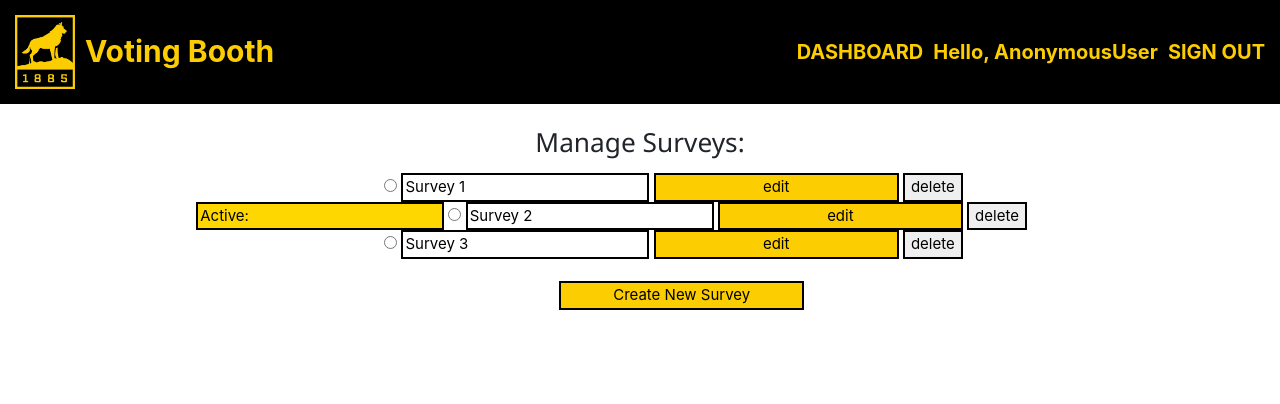
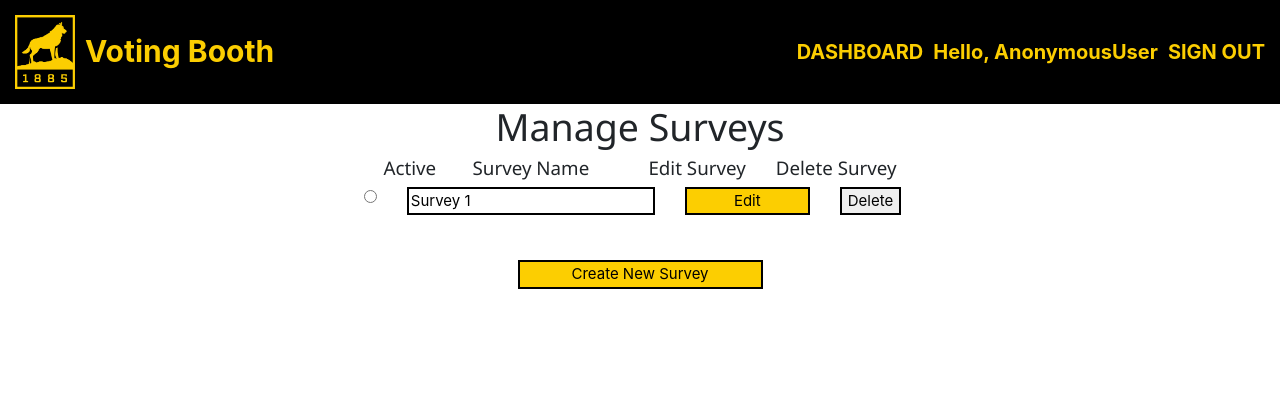
Before and after one commit to MTUHIDE/ask-meagain, a Django app: page /admin/manage_survey/ in a window 1280 px wide. Shown: the top 404 px of the page. Run offline with Django 3.2, Linux system fonts and the light colour scheme; some libraries are stand-ins or nearby versions.

Commit message:
Manage Survey Page

```diff
--- a/admin_back/templates/admin_back/manage_survey.html
+++ b/admin_back/templates/admin_back/manage_survey.html
@@ -1,37 +1,45 @@
 {% extends 'admin_back/base.html' %}
 
+
 {% block content %}
+    <a style="text-align: center;"><H1>Manage Surveys</H1></a>
+
+<div class="container" align="center">
+    <div class="row justify-content-center">
+        <div class="col-sm-auto" style="width: 60px">
+            <h5>Active</h5>
+        </div>
+        <div class="col-sm-auto" style="width: 205px">
+            <h5>Survey Name</h5>
+        </div>
+        <div class="col-sm-auto">
+            <h5>Edit Survey</h5>
+        </div>
+        <div class="col-sm-auto">
+            <h5>Delete Survey</h5>
+        </div>
+    </div>
+
+    <div class="row justify-content-center">
+        <div class="col-sm-auto" style="margin-left: -15px">
+            <input type="radio" value="active" id="active1" name="active">
+        </div>
+        <div class="col-sm-auto">
+            <input type="text" value="Survey 1" />
+        </div>
+        <div class="col-sm-auto" >
+            <button style="width:125px;" onclick="window.location.href = 'http://127.0.0.1:8000/admin/manage_question/1/'">Edit</button>
+        </div>
+        <div class="col-sm-auto">
+            <input type="button" value="Delete" onclick=""/><br/>
+        </div>
+    </div>
 
     <br>
-    <div id="Question"></div>
-    <h3>
-        <p class="text-center">Manage Surveys:</p>
-    </h3>
+    <br/>
+    <button onclick="window.location.href = 'http://127.0.0.1:8000/admin/create_survey/'">Create New Survey</button>
+</div>
 
-    <label for="active1" style  ="width: 380px"></label>
-    <input type="radio" value="active" id="active1" name="active">
-    <input type="text" value="Survey 1" readonly/>
-    <button onclick="window.location.href = 'http://127.0.0.1:8000/admin/manage_question/1/'">edit</button>
-    <input type="button" value="delete" onclick=""/> <br/>
-
-    <label for="active2" style="width: 192px"></label>
-    <input style="background-color: gold" type="text" value="Active:" readonly/>
-    <input type="radio" value="active" id="active2" name="active">
-    <input type="text" value="Survey 2" readonly/>
-    <button onclick="window.location.href = 'http://127.0.0.1:8000/admin/manage_question/2/'">edit</button>
-    <input type="button" value="delete" onclick=""/>
-
-    <br>
-    <label for="active3" style="width: 380px"></label>
-    <input type="radio" value="active" id="active3", name="active">
-    <input type="text" value="Survey 3" readonly/>
-    <button onclick="window.location.href = 'http://127.0.0.1:8000/admin/manage_question/3/'">edit</button>
-    <input type="button" value="delete" onclick=""/>
-    <br/>
-    <br>
-    <label for="ManageQuestions" style="width: 555px"></label>
-    <button onclick="window.location.href = 'http://127.0.0.1:8000/admin/create_survey/'">Create New Survey</button>
-    </br>
 
 
 
```
